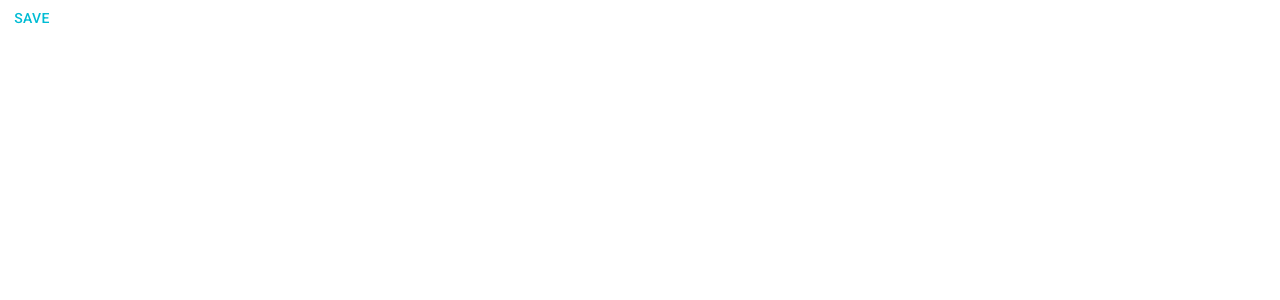
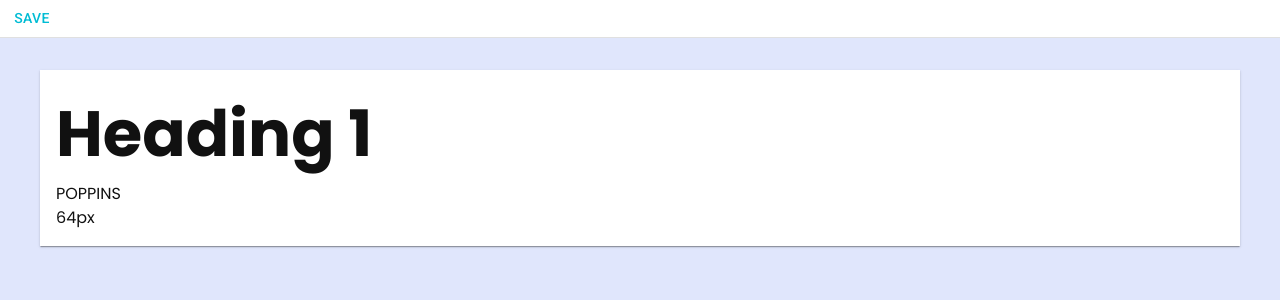
Before and after one commit to g30elipse/design-gen, a React (Vite) app: page / in a window 1280 px wide. Shown: the top 300 px of the page. Built offline with nearby package versions, Linux system fonts and the light colour scheme.

Commit message:
theme base setup

```diff
--- a/package.json
+++ b/package.json
@@ -10,6 +10,7 @@
     "@emotion/react": "^11.7.0",
     "@emotion/styled": "^11.6.0",
     "@mui/material": "^5.2.3",
+    "@mui/styles": "^5.2.3",
     "react": "^17.0.2",
     "react-dom": "^17.0.2"
   },
--- a/src/App.tsx
+++ b/src/App.tsx
@@ -1,16 +1,21 @@
 import { useState } from 'react'
-import Form, { FormProps } from './components/Form'
+import { Divider } from '@mui/material'
+import Form, { defaultTheme, FormProps, ThemeData } from './components/Form'
+import System from './components/System'
 
 function App() {
-
+  const [themeData, setThemeData] = useState<ThemeData>({ ...defaultTheme });
 
   const handleSave: FormProps['onSave'] = (data) => {
     console.log(data)
+    setThemeData(data);
   }
 
   return (
     <div>
       <Form initialValues={{}} onSave={handleSave} />
+      <Divider />
+      <System themeData={themeData} />
     </div>
 
   )
--- a/src/components/Form/index.tsx
+++ b/src/components/Form/index.tsx
@@ -16,13 +16,13 @@ export interface ThemeData {
 
     fontFamilyPrimary: FontFamily;
     // fontFamilySecondary: string;
-    typographies: Typography[];
+    typographies: TTypography[];
 
 }
 
-export type Typography = {
+export type TTypography = {
     name: string;
-    fontFamily: string;
+    // fontFamily: string;
     fontWeight: number;
     fontSize: number;
 }
@@ -30,17 +30,23 @@ export type Typography = {
 export type FontFamily = {
     name: string;
     url: string;
+    fontWeightBold: number;
+    fontWeightRegular: number;
+    fontWeightMedium: number;
 }
 
 
-const defaultTheme: ThemeData = {
+export const defaultTheme: ThemeData = {
     primaryColor: '#00ff00',
     secondaryColor: '#0a00d0',
     backgroundColor: '#ffffff',
 
     fontFamilyPrimary: {
-        name: 'Roboto',
-        url: 'https://fonts.googleapis.com/css2?family=Roboto:wght@400;500;700&display=swap'
+        name: 'Poppins',
+        url: 'https://fonts.googleapis.com/css2?family=Poppins:wght@400;500;700&display=swap',
+        fontWeightBold: 700,
+        fontWeightRegular: 400,
+        fontWeightMedium: 500,
     },
 
     textColorPrimary: '#111111',
@@ -48,10 +54,10 @@ const defaultTheme: ThemeData = {
 
     typographies: [
         {
-            fontFamily: 'Roboto',
+            // fontFamily: 'Roboto',
             fontWeight: 700,
             fontSize: 64,
-            name: 'Title'
+            name: 'Heading 1'
         }
     ],
 }
--- /dev/null
+++ b/src/components/Panel/index.tsx
@@ -0,0 +1,25 @@
+import React from 'react';
+import { Box, Paper, Theme } from '@mui/material';
+import { makeStyles } from '@mui/styles';
+
+export interface PanelProps {
+
+}
+const Panel: React.FC<PanelProps> = (props) => {
+    const classes = useStyles({});
+
+    return (
+        <Paper square className={classes.root}>
+            {props.children}
+        </Paper>
+    );
+};
+
+const useStyles = makeStyles<Theme, any>(theme => ({
+    root: {
+        padding: theme.spacing(2),
+        width: theme.breakpoints.values.lg,
+        margin: 'auto',
+    }
+}));
+export default Panel;
--- /dev/null
+++ b/src/components/System/ThemeWrapper.tsx
@@ -0,0 +1,53 @@
+import { Box, Theme, ThemeProvider, createTheme } from '@mui/material';
+import React, { FC } from 'react';
+import { makeStyles } from '@mui/styles';
+import { ThemeData } from '../Form';
+
+
+export interface ThemeWrapperProps {
+    themeData: ThemeData
+}
+
+const ThemeWrapper: FC<ThemeWrapperProps> = (props) => {
+    const { themeData } = props;
+    const classes = useStyles({});
+
+    const theme = createTheme({
+        palette: {
+            primary: {
+                main: themeData.primaryColor,
+            },
+            secondary: {
+                main: themeData.secondaryColor,
+            },
+            background: {
+                default: themeData.backgroundColor,
+            },
+            text: {
+                primary: themeData.textColorPrimary,
+            },
+        },
+        typography: {
+            fontFamily: themeData.fontFamilyPrimary.name,
+            fontWeightMedium: themeData.fontFamilyPrimary.fontWeightMedium,
+            fontWeightRegular: themeData.fontFamilyPrimary.fontWeightRegular,
+            fontWeightBold: themeData.fontFamilyPrimary.fontWeightBold,
+        }
+    });
+
+    return (
+        <ThemeProvider theme={theme}>
+            {props.children}
+        </ThemeProvider>
+    )
+}
+
+
+
+const useStyles = makeStyles<Theme, any>({
+
+});
+
+
+
+export default ThemeWrapper;
--- /dev/null
+++ b/src/components/System/Typographies.tsx
@@ -0,0 +1,40 @@
+import React from 'react';
+import { Box, Grid, Theme, Typography } from '@mui/material';
+import { makeStyles } from '@mui/styles';
+import Panel from '../Panel';
+import { ThemeData, TTypography } from '../Form';
+
+export interface TypographiesProps {
+    themeData: ThemeData
+}
+const Typographies: React.FC<TypographiesProps> = (props) => {
+    const { themeData } = props;
+    const { typographies } = themeData;
+    const classes = useStyles({});
+
+    return (
+        <Panel>
+            <Grid container spacing={2}>
+                {typographies.map((typography, index) => (
+                    <Grid item xs={12} sm={6} md={4} key={index}>
+                        <Box className={classes.typography}>
+                            <Typography style={{
+                                fontSize: typography.fontSize + 'px',
+                                fontWeight: typography.fontWeight,
+                            }}>
+                                {typography.name}
+                            </Typography>
+                            <Typography>{themeData.fontFamilyPrimary.name.toUpperCase()}</Typography>
+                            <Typography>{typography.fontSize + 'px'}</Typography>
+                        </Box>
+                    </Grid>
+                ))}
+            </Grid>
+        </Panel>
+    );
+};
+
+const useStyles = makeStyles<Theme, any>(theme => ({
+
+}));
+export default Typographies;
--- a/src/components/System/index.tsx
+++ b/src/components/System/index.tsx
@@ -1,16 +1,33 @@
-import React from 'react';
+import React, { useEffect } from 'react';
+import { Box, Button, Container, Theme } from '@mui/material';
+import { makeStyles } from '@mui/styles';
+import ThemeWrapper from './ThemeWrapper';
 import { ThemeData } from '../Form';
+import Typographies from './Typographies';
+import { setFontFamilyImport } from './utils';
 
 export interface SystemProps {
     themeData: ThemeData
 }
 const System: React.FC<SystemProps> = (props) => {
+    const { themeData } = props;
+
+    useEffect(() => {
+        setFontFamilyImport(themeData.fontFamilyPrimary.url);
+    }, [themeData])
 
     return (
-        <div >
-
-        </div>
+        <ThemeWrapper themeData={themeData}>
+            <Box bgcolor="#e0e6fc" minHeight="100vh">
+                <Box py={4}>
+                    <Typographies themeData={themeData} />
+                </Box>
+            </Box>
+        </ThemeWrapper>
     );
 };
 
+const useStyles = makeStyles<Theme, any>({
+
+});
 export default System;
--- /dev/null
+++ b/src/components/System/utils.ts
@@ -0,0 +1,7 @@
+export function setFontFamilyImport(url: string) {
+    // create a style element and add @import rule
+    const style = document.createElement('style');
+    style.appendChild(document.createTextNode(`@import url(${url});`));
+    // add style element to the page
+    document.head.appendChild(style);
+}
```
Also changed, not shown: 2 other files (tests, documents, lock files or other folders).
